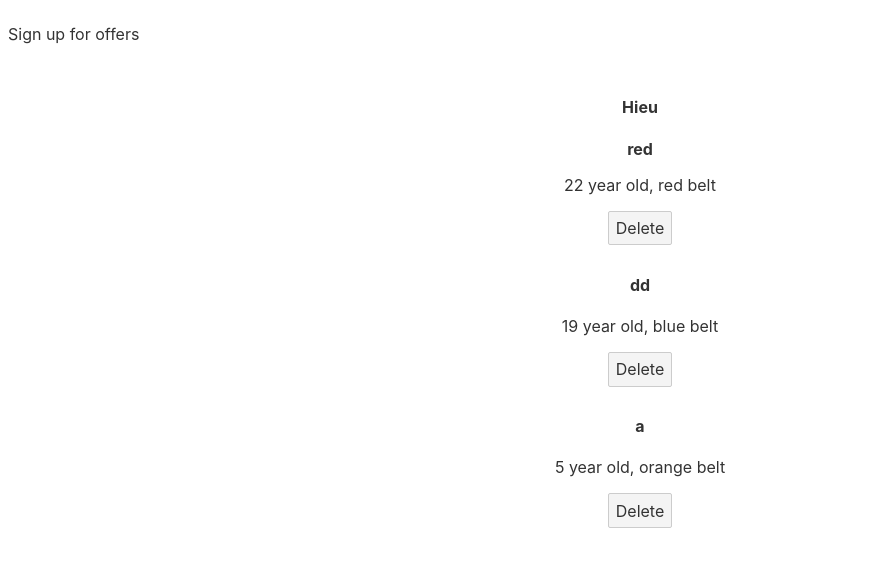
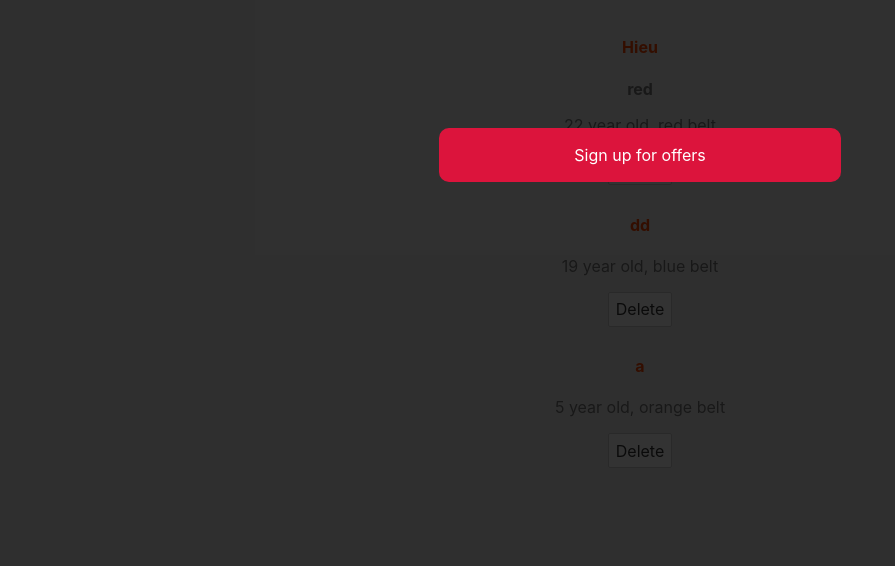
Before and after one commit to HieuKma/Svelte-basic, a Svelte app: page / in a window 1280 px wide. Shown: the top 566 px of the page, without its empty margins (0-895 px from the left). Built offline with nearby package versions, Linux system fonts and the light colour scheme.

Commit message:
add: conditional style

```diff
--- a/public/global.css
+++ b/public/global.css
@@ -61,3 +61,21 @@
 button:focus {
 	border-color: #666;
 }
+
+/*
+* extra styles
+*/
+body {
+	color: #777;
+	background-color: #eee;
+	padding: 0;
+	margin: 0;
+}
+
+h4 {
+	color: orangered;
+}
+
+button {
+	background-color: white;
+}
--- a/src/Modal.svelte
+++ b/src/Modal.svelte
@@ -1,15 +1,39 @@
 <script>
     let showModal = true;
+    let isPromo = true;
+
+    const handleClick = () => {
+        showModal = !showModal;
+    }
 </script>
 
 {#if showModal}
-     <div class="backdrop">
+     <div class="backdrop" class:promo={isPromo}>
          <div class="modal">
-             <p>Sign up for offers</p>
+             <p on:click={handleClick}>Sign up for offers</p>
          </div>
      </div>
 {/if}
 
 <style>
+    .backdrop {
+        width: 100%;
+        height: 100%;
+        position: fixed;
+        background-color: rgba(0, 0, 0, 0.8);
+    }
 
+    .modal {
+        padding: 1px;
+        border-radius: 10px;
+        max-width: 400px;
+        margin: 10% auto;
+        text-align: center;
+        background-color: #fff;
+    }
+
+    .promo .modal {
+        background-color: crimson;
+        color: white;
+    }
 </style>
```
